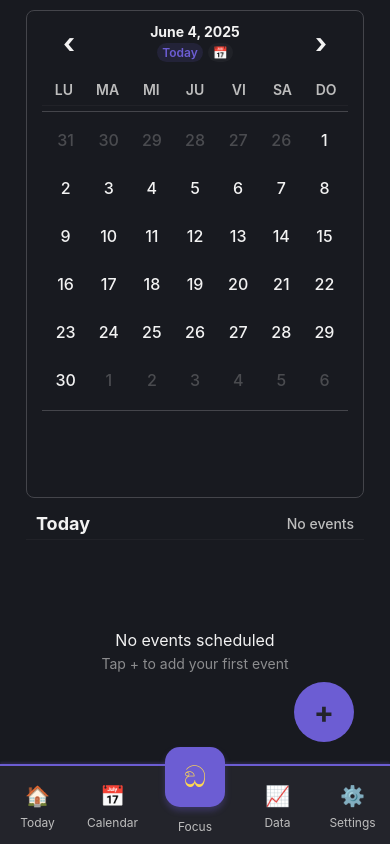
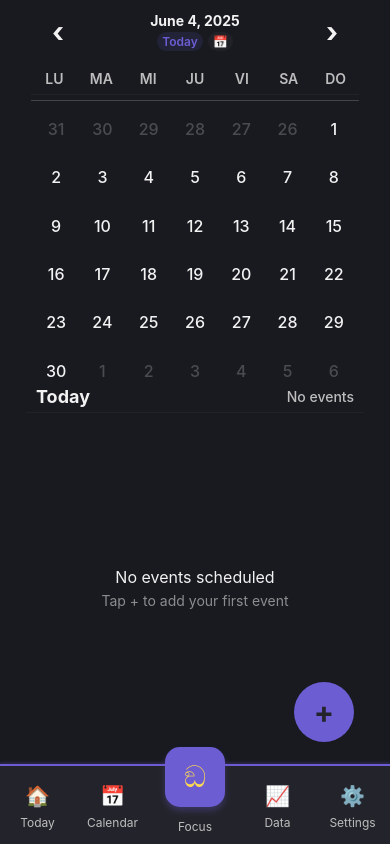
Before and after one commit to StrawberryFrappe/aricapp, a React Native app: screen /CalendarScreen in a window 390 px wide. Built offline with nearby package versions, Linux system fonts and the light colour scheme.

Commit message:
style: Adjust layout spacing in CalendarScreen and remove unnecessary border styles in Calendar component

```diff
--- a/src/screens/CalendarScreen/CalendarScreen.jsx
+++ b/src/screens/CalendarScreen/CalendarScreen.jsx
@@ -123,7 +123,7 @@ const localStyles = StyleSheet.create({
     paddingHorizontal: 16,
   },
   calendarSection: {
-    flex: 2, // Give calendar more space
+    flex: 1, // Give calendar appropriate space (not too much)
     flexDirection: 'column',
   },
   eventsSection: {
--- a/src/screens/CalendarScreen/_components/Calendar.jsx
+++ b/src/screens/CalendarScreen/_components/Calendar.jsx
@@ -18,10 +18,7 @@ const Calendar = ({ onDateSelect }) => {
     const { colors } = useThemedStyles();
 
     return (
-        <View style={[styles.container, {
-            backgroundColor: colors.background,
-            borderColor: colors.border
-        }]}>
+        <View style={[styles.container, { backgroundColor: colors.background }]}>
             {/* Calendar Header with navigation */}
             <CalendarHeader />
 
@@ -35,9 +32,6 @@ const styles = StyleSheet.create({
     container: {
         flex: 1, // Use all available space
         paddingHorizontal: spacing.lg,
-        borderWidth: 1, // Subtle border for definition
-        borderRadius: 8,
-        margin: 10,
         padding: spacing.md,
     },
 });
```
